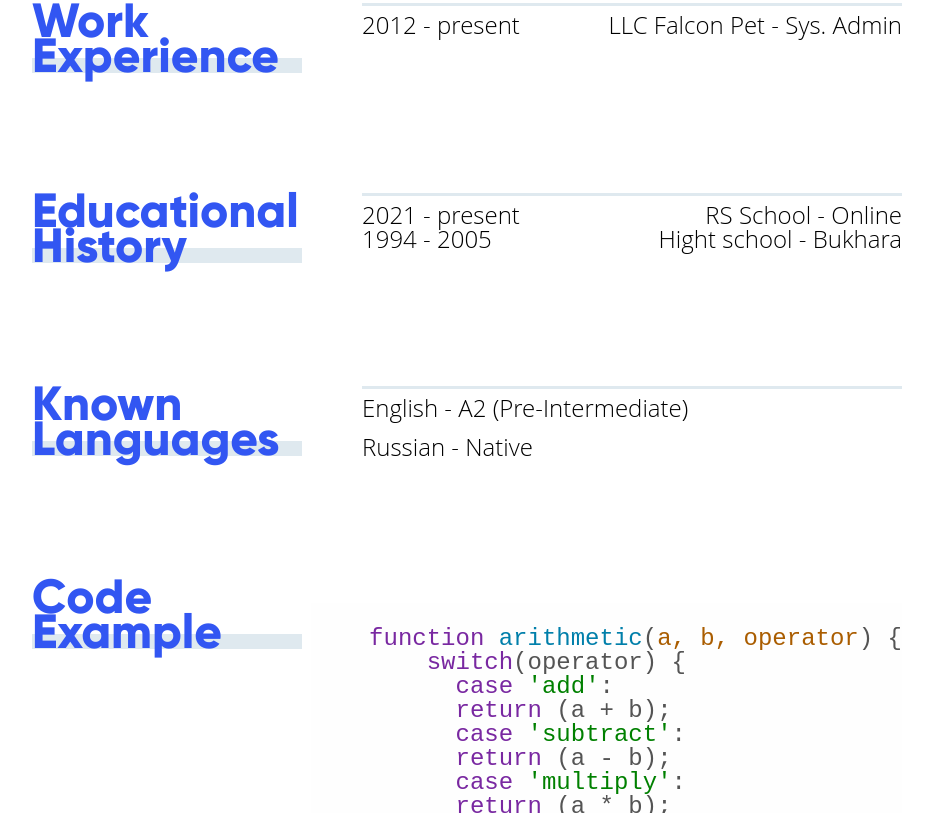
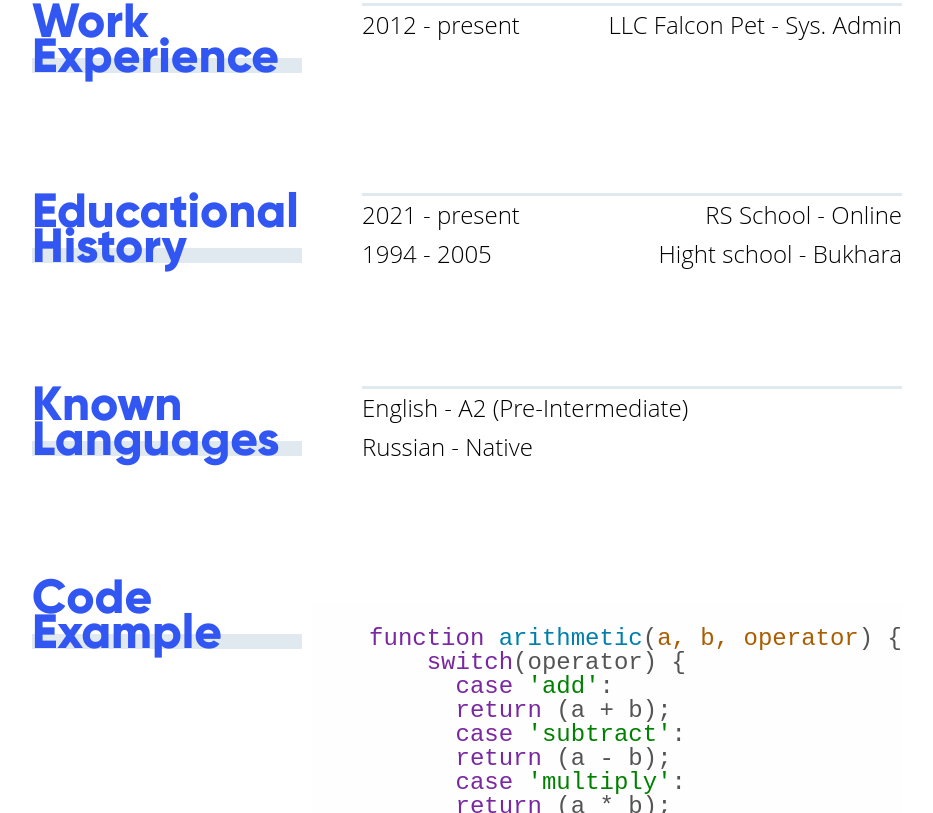
Before and after one commit to ancaiman/cv, a plain HTML site: page index.html in a window 1280 px wide. Shown: the part 1266-2079 px from the top of the page, without its empty margins (173-1106 px from the left). Drawn offline with Linux system fonts and the light colour scheme.

Commit message:
edit: styles

```diff
--- a/assets/css/style.css
+++ b/assets/css/style.css
@@ -228,16 +228,13 @@ h3 {
     justify-content: space-between;
 }
 
-.places__row2 {
-    order: 1;
-}
-
 .places__row1 {
     order: 2;
 }
 
 .known-languages__list ul li:first-child,
-.places__row1 {
+.places__row2 {
+    order: 1;
     margin-bottom: 15px;
 }
 
```
